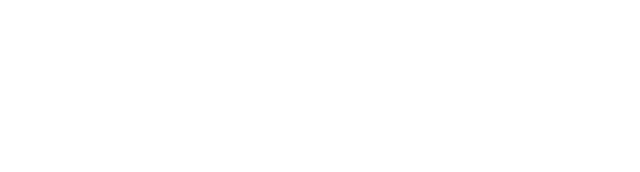
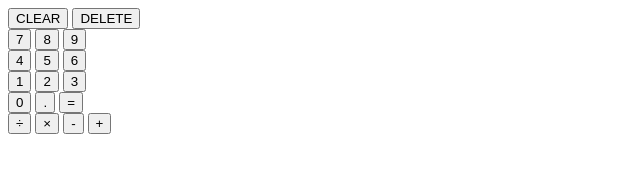
Before and after one commit to Mahyar-98/odin-calculator, a plain HTML site: page index.html in a window 1280 px wide. Shown: the whole page, without its empty margins (0-640 px from the left). Drawn offline with Linux system fonts and the light colour scheme.

Commit message:
Add calculator buttons to the html file

```diff
--- a/index.html
+++ b/index.html
@@ -8,7 +8,43 @@
   <link rel="stylesheet" href="style.css">
 </head>
 <body>
-
+  <div>
+    <div class="screen"></div>
+    <div class="clear-buttons">
+      <button class="clear">CLEAR</button>
+      <button class="clear">DELETE</button>
+    </div>
+    <div class="main-buttons">
+      <div class="numbers">
+        <div class="top-numbers">
+          <button class="number">7</button>
+          <button class="number">8</button>
+          <button class="number">9</button>
+        </div>
+        <div class="middle-numbers">
+          <button class="number">4</button>
+          <button class="number">5</button>
+          <button class="number">6</button>
+        </div>
+        <div class="bottom-numbers">
+          <button class="number">1</button>
+          <button class="number">2</button>
+          <button class="number">3</button>
+        </div>
+        <div class="num-operand">
+          <button class="number">0</button>
+          <button class="number">.</button>
+          <button class="operator equal">=</button>
+        </div>
+      </div>
+      <div class="operators">
+        <button class="operator">÷</button>
+        <button class="operator">×</button>
+        <button class="operator">-</button>
+        <button class="operator">+</button>
+      </div>
+    </div>
+  </div>
 
   <script src="script.js"></script>
 </body>
```
